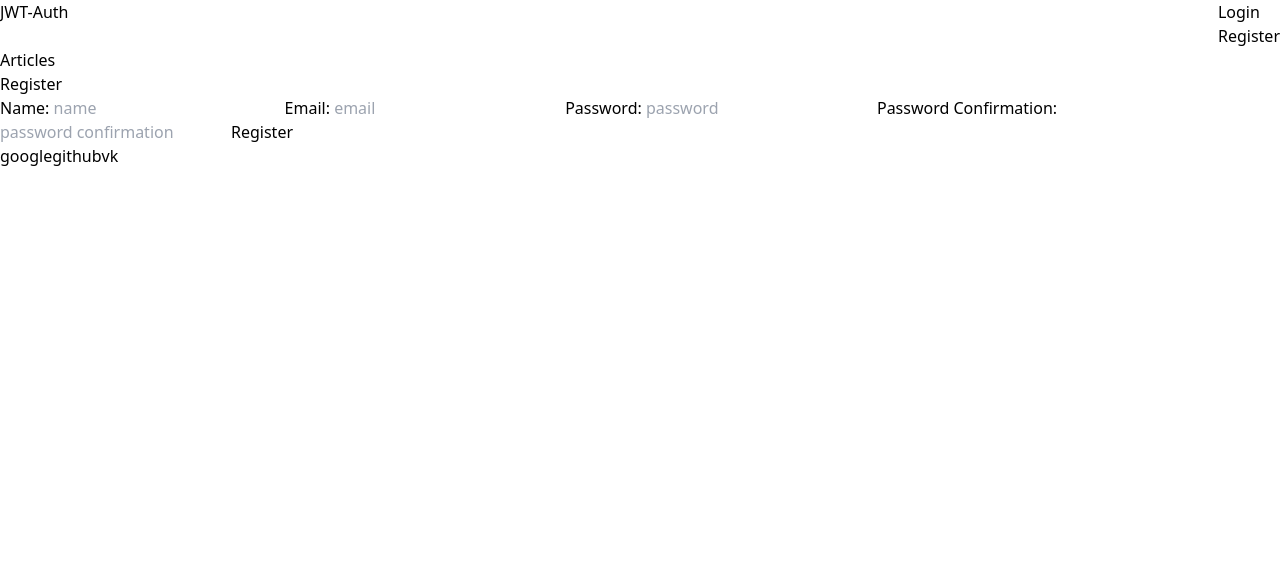
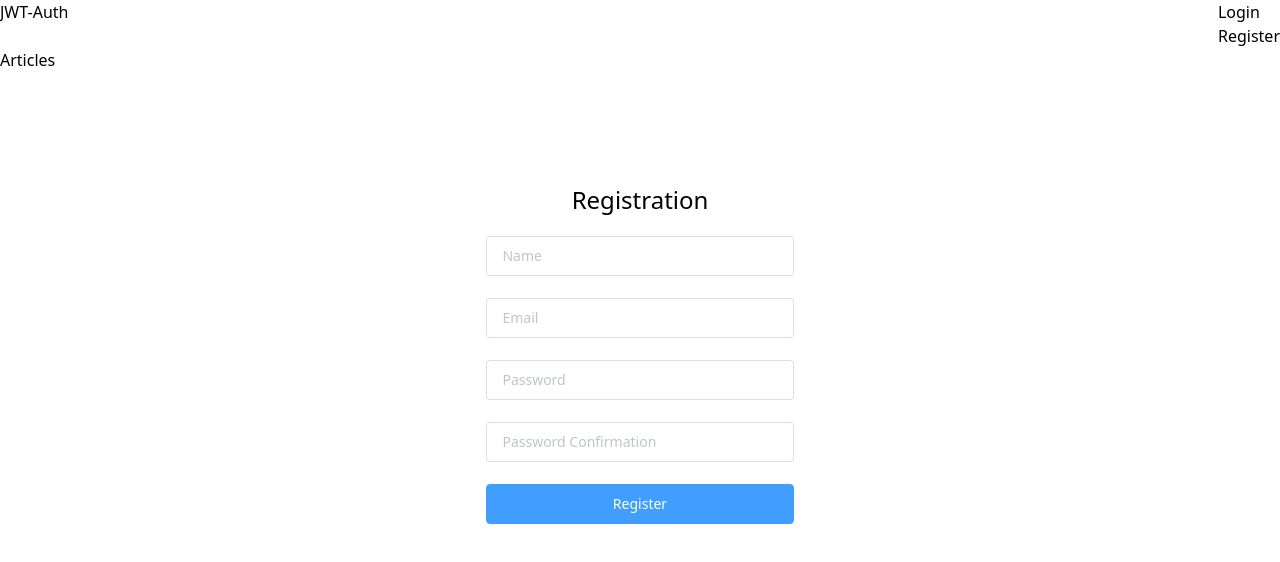
Before and after one commit to Kaida-by/lara-nuxt, a Nuxt app in the folder frontend/: page /auth/register in a window 1280 px wide. Shown: the top 562 px of the page. Built offline with nearby package versions, Linux system fonts and the light colour scheme; no server answers.

Commit message:
fix_styles_for_frontend | fix auth pages

```diff
--- a/frontend/pages/auth/login.vue
+++ b/frontend/pages/auth/login.vue
@@ -1,22 +1,24 @@
 <template>
-  <div class="container">
-    <p>Sign-in</p>
-    <form @submit.prevent="login">
-      <label>Email: </label>
-      <input v-model="form.email" type="email" name="email" :class="{ 'is-invalid': errors.text }" placeholder="email">
-      <div class="invalid-feedback" v-if="errors.text">
-        {{ errors.text[0] }}
+  <div class="container mx-auto align-middle flex w-100">
+    <div class="sm:mx-auto w-2/5 h-full flex flex-col items-center justify-center">
+      <div class="bg-white w-full rounded-lg pt-12 pb-7">
+        <h1 class="text-center w-full pb-5 text-2xl">Sign In</h1>
+        <el-form :model="form" status-icon :rules="rules" ref="form" class="flex flex-col justify-center items-center">
+          <el-form-item prop="email" class="w-3/5">
+            <el-input placeholder="Email" type="email" v-model="form.email"></el-input>
+          </el-form-item>
+          <el-form-item prop="password" class="w-3/5">
+            <el-input placeholder="Password" type="password" v-model="form.password"></el-input>
+          </el-form-item>
+          <el-form-item class="mb-0 text-center w-3/5">
+            <el-button type="primary" @click="login('form')" class="px-6 w-full">
+              Login
+            </el-button>
+          </el-form-item>
+        </el-form>
       </div>
-      <label>Password: </label>
-      <input v-model="form.password" type="password" name="password" placeholder="password">
-
-      <input type="submit" value="Sign-in">
-    </form>
-
-    <div v-if="error" class="err_r">
-      {{ error }}
     </div>
-    <social-login></social-login>
+<!--    <social-login></social-login>-->
   </div>
 </template>
 
@@ -52,3 +54,9 @@ export default {
   }
 }
 </script>
+
+<style scoped>
+.container {
+  margin: 5% auto 0 auto;
+}
+</style>
--- a/frontend/pages/auth/register.vue
+++ b/frontend/pages/auth/register.vue
@@ -1,34 +1,66 @@
 <template>
-  <div class="container">
-    <p>Register</p>
-    <form @submit.prevent="register">
-      <label>Name: </label>
-      <input v-model="form.name" type="text" name="name" :class="{ 'is-invalid': errors.name }" placeholder="name">
-      <div class="invalid-feedback" v-if="errors.name">
-        {{ errors.name[0] }}
+<!--  <div class="container">-->
+<!--    <p>Register</p>-->
+<!--    <form @submit.prevent="register">-->
+<!--      <label>Name: </label>-->
+<!--      <input v-model="form.name" type="text" name="name" :class="{ 'is-invalid': errors.name }" placeholder="name">-->
+<!--      <div class="invalid-feedback" v-if="errors.name">-->
+<!--        {{ errors.name[0] }}-->
+<!--      </div>-->
+<!--      <label>Email: </label>-->
+<!--      <input v-model="form.email" type="email" name="email" :class="{ 'is-invalid': errors.email }" placeholder="email">-->
+<!--      <div class="invalid-feedback" v-if="errors.email">-->
+<!--        {{ errors.email[0] }}-->
+<!--      </div>-->
+<!--      <label>Password: </label>-->
+<!--      <input v-model="form.password" type="password" name="password" :class="{ 'is-invalid': errors.password }" placeholder="password">-->
+<!--      <div class="invalid-feedback" v-if="errors.password">-->
+<!--        {{ errors.password[0] }}-->
+<!--      </div>-->
+<!--      <label>Password Confirmation: </label>-->
+<!--      <input v-model="form.password_confirmation" type="password" name="password_confirmation" :class="{ 'is-invalid': errors.password_confirmation }" placeholder="password confirmation">-->
+<!--      <div class="invalid-feedback" v-if="errors.password_confirmation">-->
+<!--        {{ errors.password_confirmation[0] }}-->
+<!--      </div>-->
+<!--      <input type="submit" value="Register">-->
+<!--    </form>-->
+
+<!--    <div v-if="error" class="err_r">-->
+<!--      {{ error }}-->
+<!--    </div>-->
+<!--    <social-login></social-login>-->
+<!--  </div>-->
+
+  <div class="container mx-auto align-middle flex w-100">
+    <div class="sm:mx-auto w-2/5 h-full flex flex-col items-center justify-center">
+      <div class="bg-white w-full rounded-lg pt-12 pb-7">
+        <h1 class="text-center w-full pb-5 text-2xl">Registration</h1>
+        <el-form :model="form" status-icon :rules="rules" ref="form" class="flex flex-col justify-center items-center">
+          <el-form-item prop="name" class="w-3/5">
+            <el-input placeholder="Name" type="text" v-model="form.name"></el-input>
+          </el-form-item>
+
+          <el-form-item prop="email" class="w-3/5">
+            <el-input placeholder="Email" type="email" v-model="form.email"></el-input>
+          </el-form-item>
+
+          <el-form-item prop="password" class="w-3/5">
+            <el-input placeholder="Password" type="password" v-model="form.password"></el-input>
+          </el-form-item>
+
+          <el-form-item prop="password_confirmation" class="w-3/5">
+            <el-input placeholder="Password Confirmation" type="password" v-model="form.password_confirmation"></el-input>
+          </el-form-item>
+
+          <el-form-item class="mb-0 text-center w-3/5">
+            <el-button type="primary" @click="register('form')" class="px-6 w-full">
+              Register
+            </el-button>
+          </el-form-item>
+        </el-form>
       </div>
-      <label>Email: </label>
-      <input v-model="form.email" type="email" name="email" :class="{ 'is-invalid': errors.email }" placeholder="email">
-      <div class="invalid-feedback" v-if="errors.email">
-        {{ errors.email[0] }}
-      </div>
-      <label>Password: </label>
-      <input v-model="form.password" type="password" name="password" :class="{ 'is-invalid': errors.password }" placeholder="password">
-      <div class="invalid-feedback" v-if="errors.password">
-        {{ errors.password[0] }}
-      </div>
-      <label>Password Confirmation: </label>
-      <input v-model="form.password_confirmation" type="password" name="password_confirmation" :class="{ 'is-invalid': errors.password_confirmation }" placeholder="password confirmation">
-      <div class="invalid-feedback" v-if="errors.password_confirmation">
-        {{ errors.password_confirmation[0] }}
-      </div>
-      <input type="submit" value="Register">
-    </form>
-
-    <div v-if="error" class="err_r">
-      {{ error }}
     </div>
-    <social-login></social-login>
+<!--    <social-login></social-login>-->
   </div>
 </template>
 
@@ -66,3 +98,9 @@ export default {
   }
 }
 </script>
+
+<style scoped>
+.container {
+  margin: 5% auto 0 auto;
+}
+</style>
```
